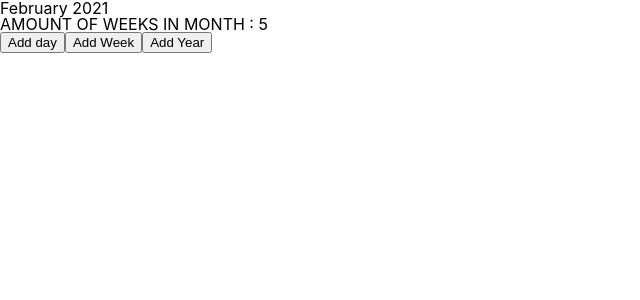
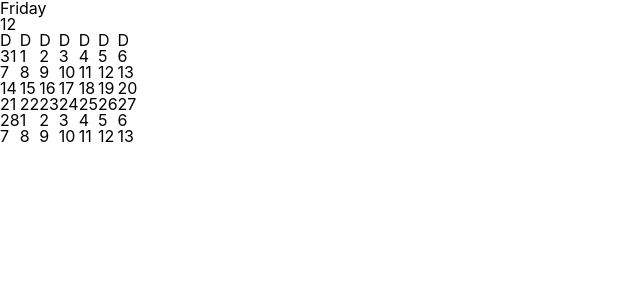
Before and after one commit to fccourses/fd-react-app, a React (Create React App) app: page / in a window 1280 px wide. Shown: the top 300 px of the page, without its empty margins (0-640 px from the left). Built offline with nearby package versions, Linux system fonts and the light colour scheme.

Commit message:
Add Calendar

```diff
--- a/src/components/Calendar/CalendarBody/index.jsx
+++ b/src/components/Calendar/CalendarBody/index.jsx
@@ -0,0 +1,43 @@
+import React from 'react';
+import { getWeek, parse } from 'date-fns';
+import Week from '../Week';
+
+const WeekDays = () => {
+  return (
+    <tr>
+      <td>D</td>
+      <td>D</td>
+      <td>D</td>
+      <td>D</td>
+      <td>D</td>
+      <td>D</td>
+      <td>D</td>
+    </tr>
+  );
+};
+
+const CalendarBody = props => {
+  const { currentDay } = props; // ОБъект Date
+
+  console.log(getWeek(currentDay)); // Определяет число недели в году
+
+  return (
+    <div>
+      <table>
+        <thead>
+          <WeekDays />
+        </thead>
+        <tbody>
+          <Week year={2021} week={6} />
+          <Week year={2021} week={7} />
+          <Week year={2021} week={8} />
+          <Week year={2021} week={9} />
+          <Week year={2021} week={10} />
+          <Week year={2021} week={11} />
+        </tbody>
+      </table>
+    </div>
+  );
+};
+
+export default CalendarBody;
--- a/src/components/Calendar/CurrentDay/index.jsx
+++ b/src/components/Calendar/CurrentDay/index.jsx
@@ -0,0 +1,14 @@
+import React, { Component } from 'react';
+import { format } from 'date-fns';
+
+const CurrentDay = props => {
+  const { currentDay } = props; // ОБъект Date
+  return (
+    <div>
+      <div>{format(currentDay, 'EEEE')}</div>
+      <div>{format(currentDay, 'd')}</div>
+    </div>
+  );
+};
+
+export default CurrentDay;
--- a/src/components/Calendar/Day/index.jsx
+++ b/src/components/Calendar/Day/index.jsx
@@ -0,0 +1,9 @@
+import React from 'react';
+import { format } from 'date-fns';
+
+const Day = props => {
+  const { day } = props;
+  return <td>{format(day, 'd')}</td>;
+};
+
+export default Day;
--- a/src/components/Calendar/Week/index.jsx
+++ b/src/components/Calendar/Week/index.jsx
@@ -0,0 +1,27 @@
+import React from 'react';
+import { parse, addDays } from 'date-fns';
+import Day from '../Day';
+
+const Week = props => {
+  /*
+    1. Число недели  в году
+    2. Объект начала недели
+
+  */
+
+  const { year, week } = props;
+
+  const startOfWeek = parse(`${year} ${week}`, 'Y w', new Date());
+
+  const dayArray = [];
+
+  for (let i = 0; i < 7; i++) {
+    dayArray.push(
+      <Day key={`${i}-${year}-${week}`} day={addDays(startOfWeek, i)} />
+    );
+  }
+
+  return <tr>{[dayArray]}</tr>;
+};
+
+export default Week;
--- a/src/components/Calendar/index.jsx
+++ b/src/components/Calendar/index.jsx
@@ -1,59 +1,20 @@
 import React, { Component } from 'react';
-import { addDays, addWeeks, addYears, format, getWeeksInMonth } from 'date-fns';
+import CurrentDay from './CurrentDay';
+import CalendarBody from './CalendarBody';
 
 class Calendar extends Component {
   constructor (props) {
     super(props);
     this.state = {
-      day: new Date(),
+      currentDay: new Date(),
     };
   }
 
   render () {
-    const { day } = this.state;
     return (
       <div>
-        <div>{format(day, 'MMMM yyyy')}</div>
-        <div>AMOUNT OF WEEKS IN MONTH : {getWeeksInMonth(day)}</div>
-        <button
-          onClick={() => {
-            const { day } = this.state;
-
-            const newDay = addDays(day, 1);
-
-            this.setState({
-              day: newDay,
-            });
-          }}
-        >
-          Add day
-        </button>
-        <button
-          onClick={() => {
-            const { day } = this.state;
-
-            const newDay = addWeeks(day, -1);
-
-            this.setState({
-              day: newDay,
-            });
-          }}
-        >
-          Add Week
-        </button>
-        <button
-          onClick={() => {
-            const { day } = this.state;
-
-            const newDay = addYears(day, 1);
-
-            this.setState({
-              day: newDay,
-            });
-          }}
-        >
-          Add Year
-        </button>
+        <CurrentDay currentDay={this.state.currentDay} />
+        <CalendarBody currentDay={this.state.currentDay} />
       </div>
     );
   }
```
